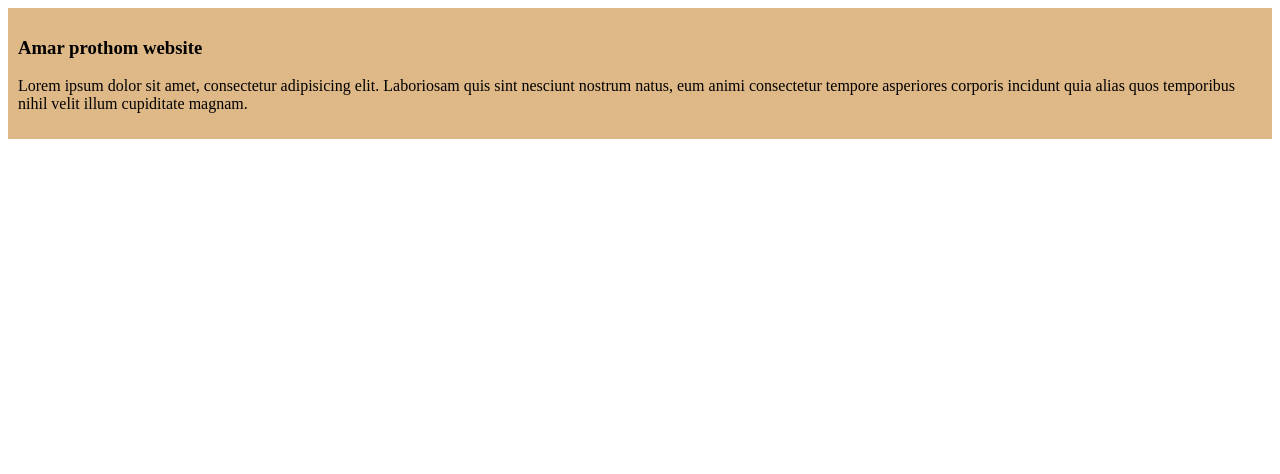
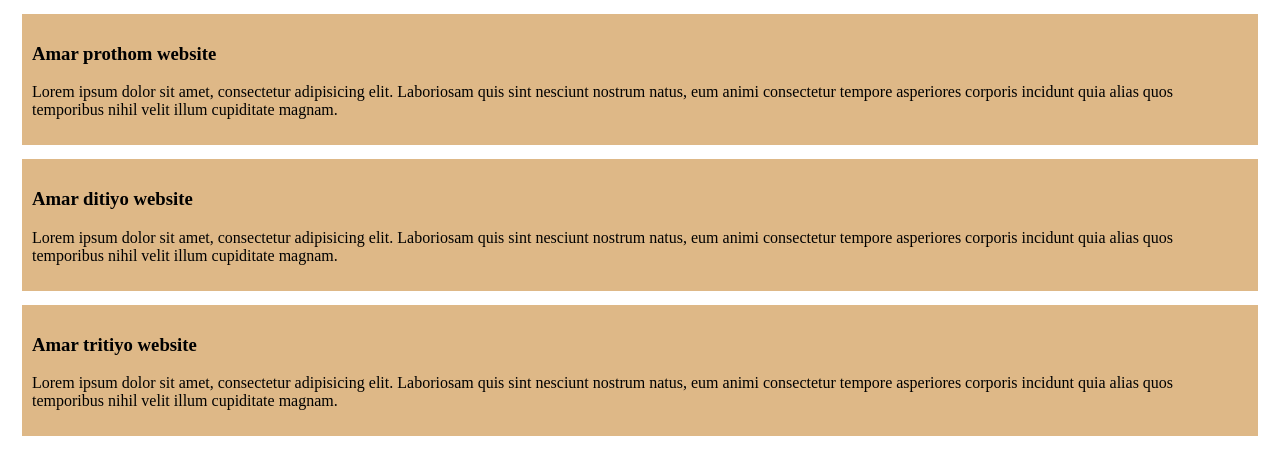
Before and after one commit to Sazzad39/My-first-website, a plain HTML site: page index.html in a window 1280 px wide. Drawn offline with Linux system fonts and the light colour scheme.

Commit message:
added the second and the third blog

```diff
--- a/index.html
+++ b/index.html
@@ -11,5 +11,13 @@
         <h3>Amar prothom website</h3>
         <p>Lorem ipsum dolor sit amet, consectetur adipisicing elit. Laboriosam quis sint nesciunt nostrum natus, eum animi consectetur tempore asperiores corporis incidunt quia alias quos temporibus nihil velit illum cupiditate magnam.</p>
     </div>
+    <div>
+        <h3>Amar ditiyo website</h3>
+        <p>Lorem ipsum dolor sit amet, consectetur adipisicing elit. Laboriosam quis sint nesciunt nostrum natus, eum animi consectetur tempore asperiores corporis incidunt quia alias quos temporibus nihil velit illum cupiditate magnam.</p>
+    </div>
+    <div>
+        <h3>Amar tritiyo website</h3>
+        <p>Lorem ipsum dolor sit amet, consectetur adipisicing elit. Laboriosam quis sint nesciunt nostrum natus, eum animi consectetur tempore asperiores corporis incidunt quia alias quos temporibus nihil velit illum cupiditate magnam.</p>
+    </div>
 </body>
 </html>
--- a/styles/blog.css
+++ b/styles/blog.css
@@ -1,4 +1,5 @@
 div{
 background-color: burlywood;
 padding: 10px;
+margin: 14px;
 }
```
